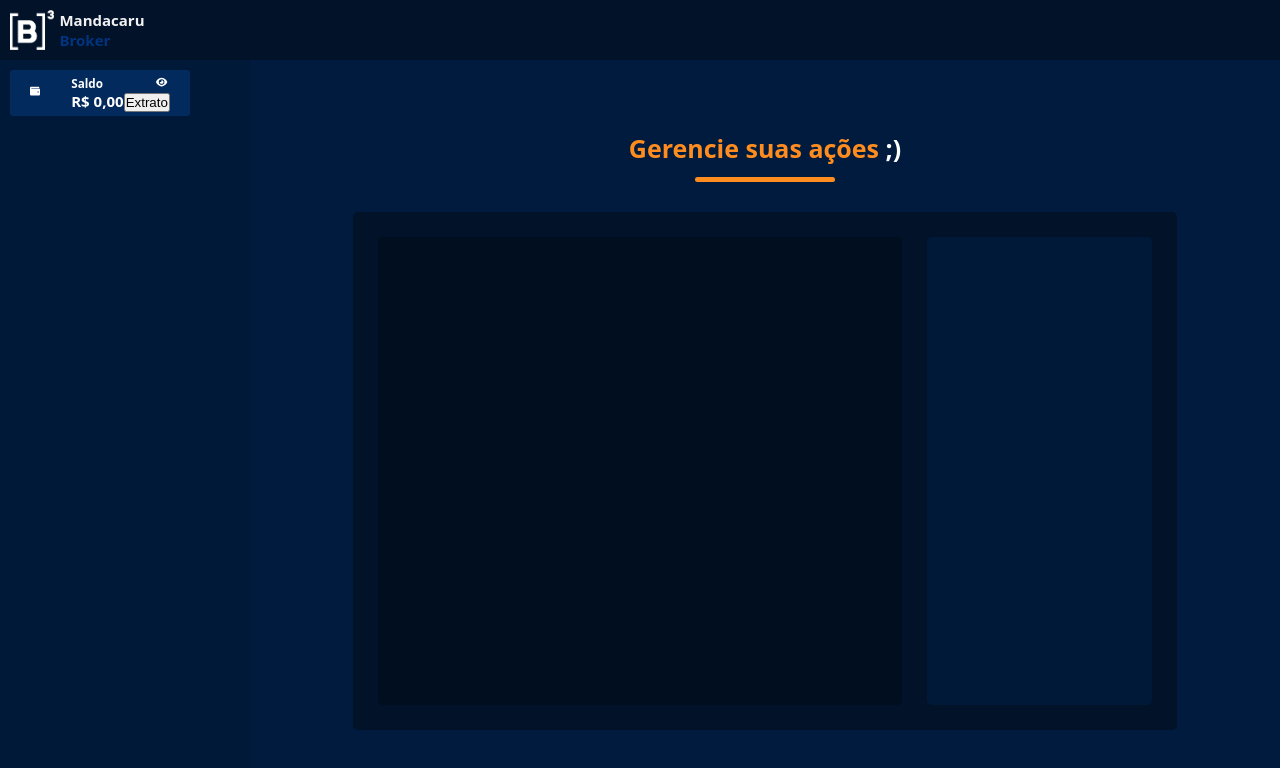
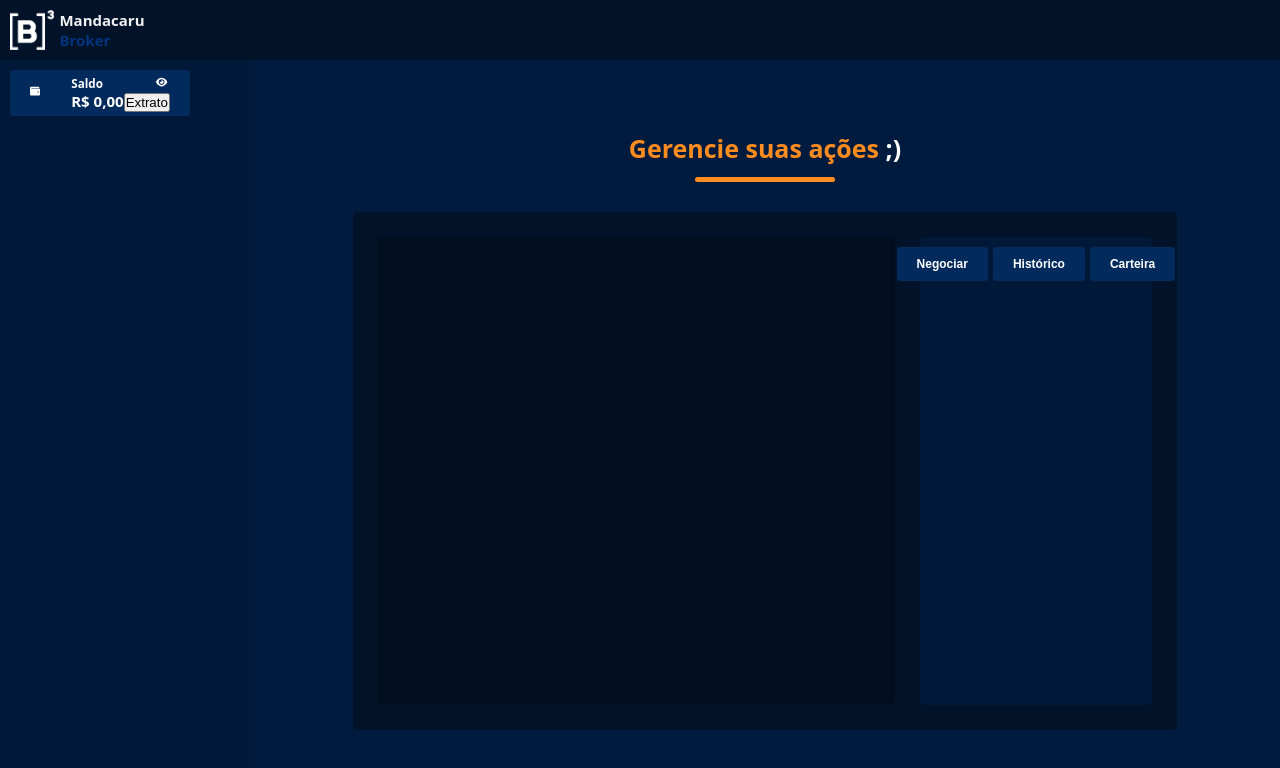
Before and after one commit to izaiasmachado/mandacarubroker-front, a Next.js app: page / in a window 1280 px wide. Shown: the top 768 px of the page. Built offline with nearby package versions, Linux system fonts and the light colour scheme.

Commit message:
:sparkles: feat: UseState to Controls

```diff
--- a/src/components/MainContainer/Main/RightConteiner/index.js
+++ b/src/components/MainContainer/Main/RightConteiner/index.js
@@ -1,10 +1,32 @@
+'use client'
+
+import { useState } from "react";
+
 import * as S from "./styles";
+import Button from "@/components/UI/Button";
+import Negociar from "./Negociar";
+import Historico from "./Historico";
+import Carteira from "./Carteira";
 
 const RightConteiner = () => {
+  const [activeButton, setActiveButton] = useState(null);
+
+  const handleButtonClick = (buttonName) => {
+    setActiveButton(buttonName);
+  };
+
   return (
     <S.RightConteiner>
+      <S.Controls>
+        <Button text="Negociar" clicked={activeButton === "negociar"} onClick={() => handleButtonClick("negociar")}/>
+        <Button text="Histórico" clicked={activeButton === "historico"} onClick={() => handleButtonClick("historico")}/>
+        <Button text="Carteira" clicked={activeButton === "carteira"} onClick={() => handleButtonClick("carteira")}/>
+      </S.Controls>
+      {activeButton === "negociar" && <Negociar />}
+      {activeButton === "historico" && <Historico />}
+      {activeButton === "carteira" && <Carteira />}
     </S.RightConteiner>
-  );s
+  );
 };
 
 export default RightConteiner;
```
